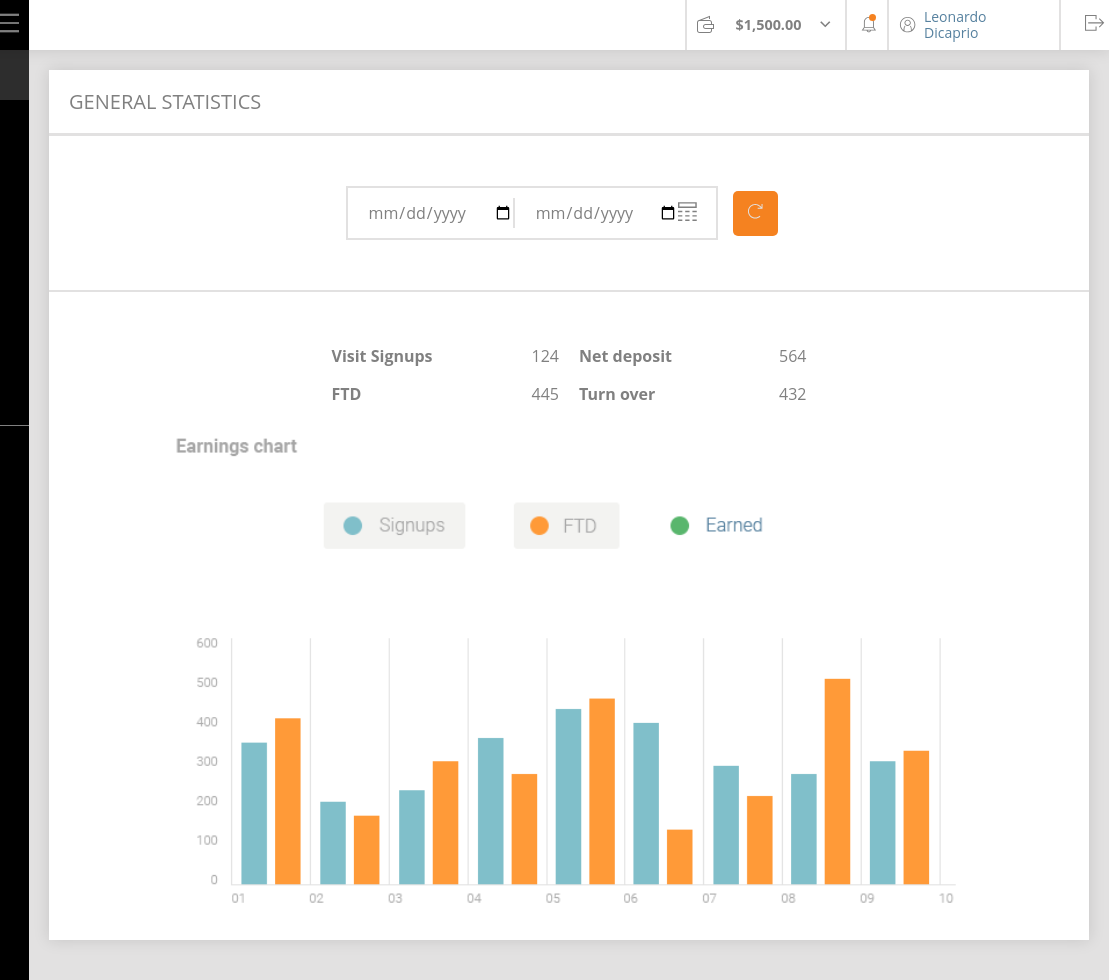
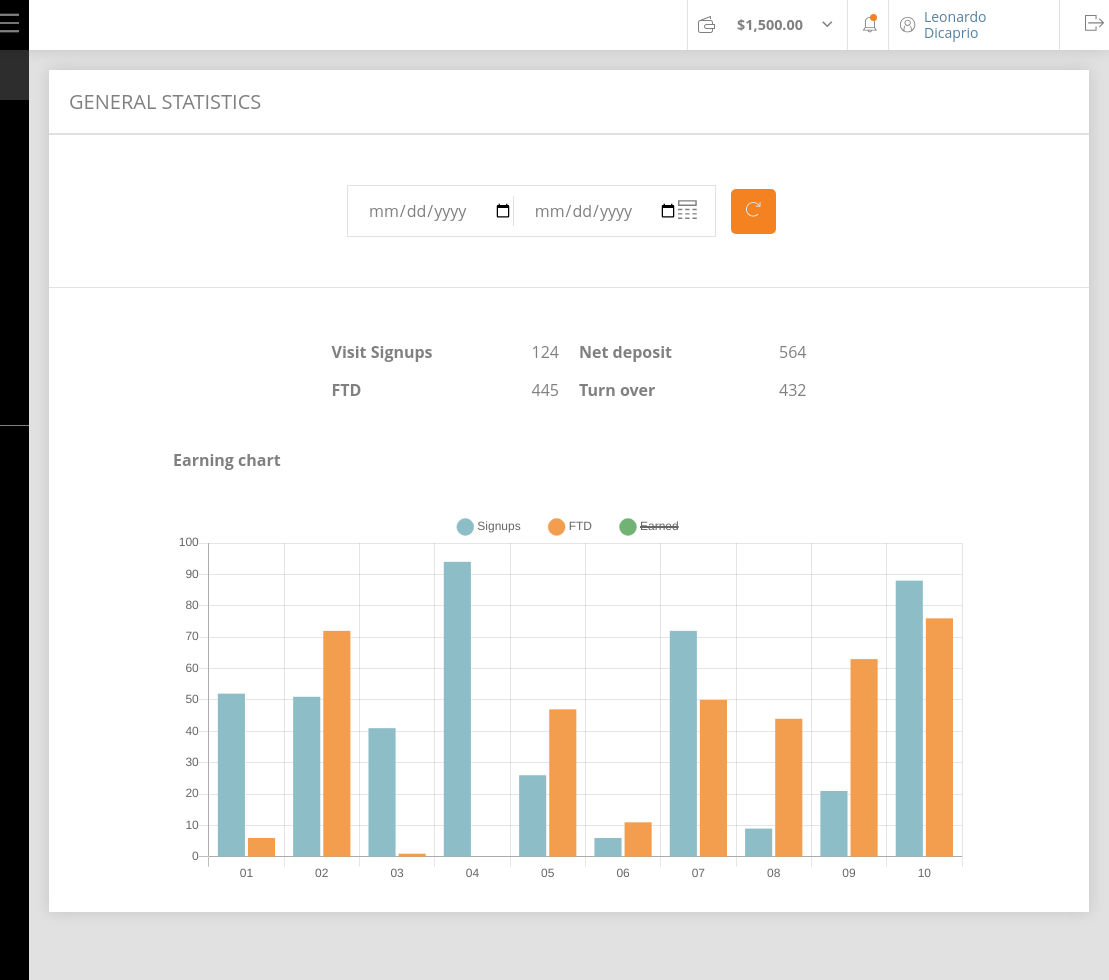
Before and after one commit to endriu17/solo-project-1, a website: page index.html in a window 1280 px wide. Shown: the full height of the page, 171-1280 px from the left. After the commit the page ends 952 px from the top, so only its background shows below. Drawn offline with nearby package versions, Linux system fonts and the light colour scheme.

Commit message:
add dynamic chart to general side content

```diff
--- a/index.html
+++ b/index.html
@@ -206,7 +206,11 @@
           </div>
         </div>
         <div class="content-general__chart">
-          <img src="images/earnings_chart.png" alt="general-chart">
+          <div class="general-chart_header">
+            <h4>Earning chart</h4>
+          </div>
+          <!-- <img src="images/earnings_chart.png" alt="general-chart"> -->
+          <canvas id="myChart"></canvas>
         </div>
       </div>
     </div>
@@ -223,6 +227,7 @@
       </div>
     </div>
   </div>
+  <script src="https://cdnjs.cloudflare.com/ajax/libs/Chart.js/2.4.0/Chart.min.js"></script>
   <script src="js/script.js"></script>
 </body>
 
--- a/js/script.js
+++ b/js/script.js
@@ -1,3 +1,5 @@
+// sidebar show hidde
+
 function sidebarHide() {
   document.getElementById("sidebar_hide").style.display = "none";
   document.getElementById("hamburger-menu__hiden").style.display = "block";
@@ -11,6 +13,56 @@ function sidebarOpen() {
   document.getElementById("content-margin").style.margin = "50px 0 0 200px";
 }
 
+// chart
+
+var ctx = document.getElementById('myChart').getContext('2d');
+
+var chart = new Chart(ctx, {
+  // 1
+  type: 'bar',
+  data: {
+      // 2
+      labels: ["01", "02", "03", "04", "05", "06", "07", "08", "09", "10"],
+      // 3
+      datasets: [{
+          // 4
+          label: "Signups",
+          // 5
+          backgroundColor: '#8DBEC8',
+          borderColor: '#8DBEC8',
+          // 6
+          data: [ 52, 51, 41, 94, 26, 6, 72, 9, 21, 88 ],
+      },
+      {
+          label: "FTD",
+          backgroundColor: '#F29E4E',
+          borderColor: '#F29E4E',
+          data: [ 6, 72, 1, 0, 47, 11, 50, 44, 63, 76 ],
+      },
+      {
+          label: "Earned",
+          backgroundColor: '#71B374',
+          borderColor: '#71B374',
+          data: [ 59, 49, 68, 90, 67, 41, 13, 38, 48, 48 ],
+          // 7
+          hidden: true,
+      }]
+  },
+  options: {
+    legend: {
+      display: true,
+      labels: {
+      padding: 30,
+      boxWidth: 20,
+      radius: 10,
+      usePointStyle: true,
+      pointStyle: 5,
+      }
+    }
+  }
+});
+
+// links import to general
 
 var linksContent = document.querySelector('link[rel="import"]');
 
@@ -18,6 +70,8 @@ var generalContent = linksContent.import.querySelector('#content-links_export');
 var clone = document.importNode(generalContent, true);
 
 document.querySelector('#content-links_import').appendChild(clone);
+
+// modal functions
 
 function closeModal() {
   document.getElementById('overlay').classList.remove('show')
--- a/sass/_content.scss
+++ b/sass/_content.scss
@@ -25,7 +25,7 @@
       }
       &:after {
         content: "";
-        border-top: 1px solid $border-edge_color;
+        border-top: $border-style;
         display: block;
       }
     }
@@ -33,8 +33,8 @@
       display: flex;
       flex-wrap: wrap;
       @extend .flex-center;
-      border-top: 2px solid $border-edge_color;
-      border-bottom: 2px solid $border-edge_color;
+      border-top: 1px solid $border-edge_color;
+      border-bottom: $border-style;
       min-height: 50px;
       margin: 0;
       padding: 50px 0;
@@ -43,7 +43,7 @@
       form {
         display: flex;
         padding: 10px 10px 10px 0;
-        border: 2px solid $border-edge_color;
+        border: $border-style;
         @extend .flex-center;
         input {
           border: none;
@@ -54,7 +54,7 @@
           font-size: 16px;
           color: $font-icon_color;
           &:nth-of-type(2) {
-            border-left: 2px solid $border-edge_color;
+            border-left: $border-style;
           }
         }
         #icon_date {
@@ -97,12 +97,6 @@
             margin: 0;
             padding: 0;
           }
-          p {
-            justify-items: flex-end;
-          }
-          h4 {
-            justify-items: flex-start;
-          }
         }
       }
       .content-general__chart {
@@ -142,8 +136,8 @@
         margin: 20px auto;
         border-collapse: collapse;
         tr {
-          border-bottom: 1px solid $border-edge_color;
-          border-top: 1px solid $border-edge_color;
+          border-bottom: $border-style;
+          border-top: $border-style;
           display: flex;
           justify-content: flex-start;
           th {
@@ -214,7 +208,7 @@
         width: 100%;
         &:after {
           content: "";
-          border-bottom: 1px solid $border-edge_color;
+          border-bottom: $border-style;
           display: block;
           margin-top: 30px;
         }
@@ -235,7 +229,7 @@
             input {
               width: 60%;
               padding: 10px 20px;
-              border: 1px solid $border-edge_color;
+              border: $border-style;
             }
           }
         }
--- a/sass/_variables.scss
+++ b/sass/_variables.scss
@@ -16,6 +16,7 @@ $paragraph-font-size: 16px;
 /* Fonts */
 $brand-font: "Open Sans", Helvetica, Arial;
 $paragraph-font: "Open Sans", Helvetica, Arial;
+$border-style:  1px solid $border-edge-color;
 
 /* massages */
 
@@ -26,5 +27,5 @@ $paragraph-font: "Open Sans", Helvetica, Arial;
 }
 
 .border-left-edge {
-  border-left: 2px solid $border-edge-color;
+  border-left: 1px solid $border-edge-color;
 }
```
Also changed, not shown: css/style.css, 1 other file.
